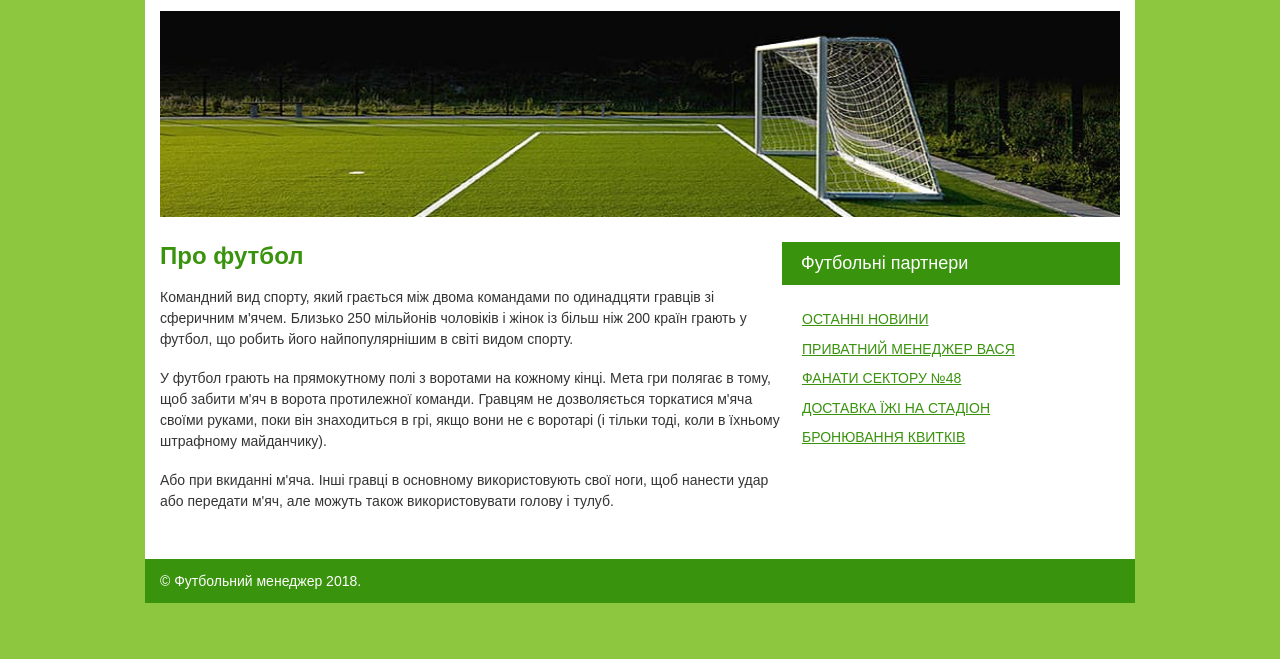
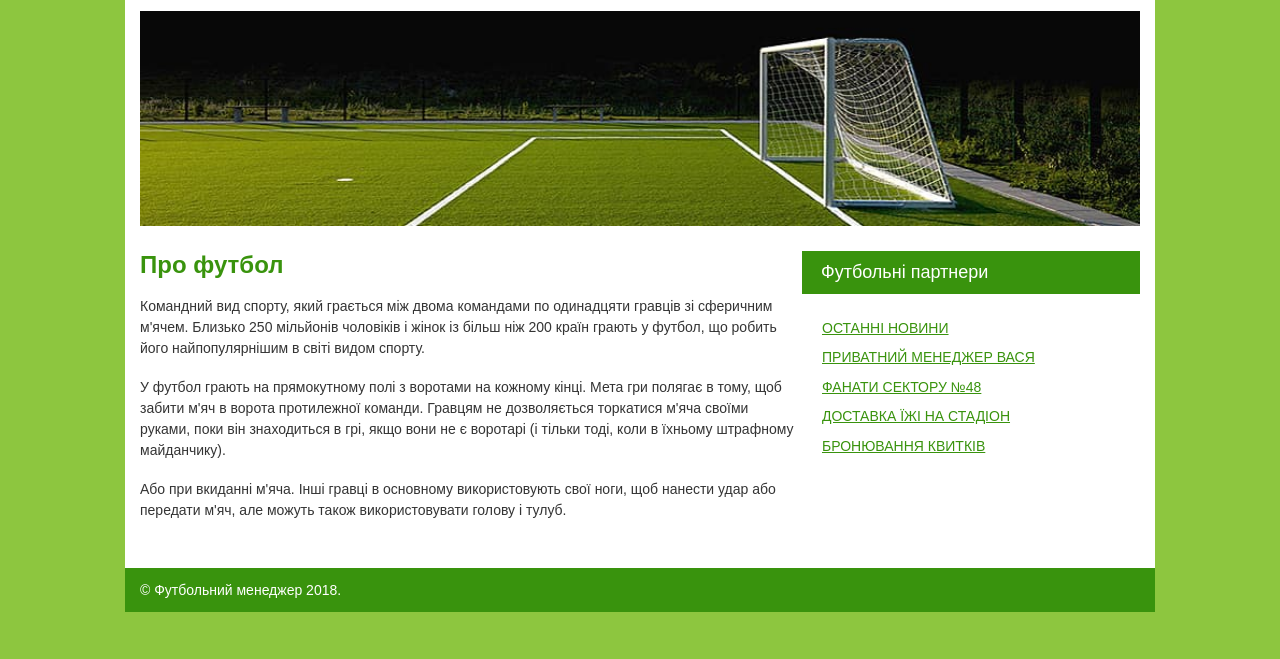
Before and after one commit to Vlad011119900/footbal, a plain HTML site: page index.html in a window 1280 px wide. Shown: the part 141-800 px from the top of the page. Drawn offline with Linux system fonts and the light colour scheme.

Commit message:
mobile tries

```diff
--- a/css/style.css
+++ b/css/style.css
@@ -56,9 +56,8 @@ h1 {
 }
 
 .wrapper {
-    max-width: 960rem;
+    max-width: 290px;
     margin: 0 auto;
-    padding: 0 15rem;
     background-color: #fff;
 }
 
@@ -136,11 +135,25 @@ h1 {
     html {
         font-size: .9px;
     }
+
+    .wrapper {
+        max-width: 700px;
+        margin: 0 auto;
+        padding: 0 15rem;
+        background-color: #fff;
+    }
 }
 
 @media screen and (min-width: 1024px) {
     html {
         font-size: 1px;
+    }
+
+    .wrapper {
+        max-width: 1000rem;
+        margin: 0 auto;
+        padding: 0 15rem;
+        background-color: #fff;
     }
 
     .main_conteiner {
```
